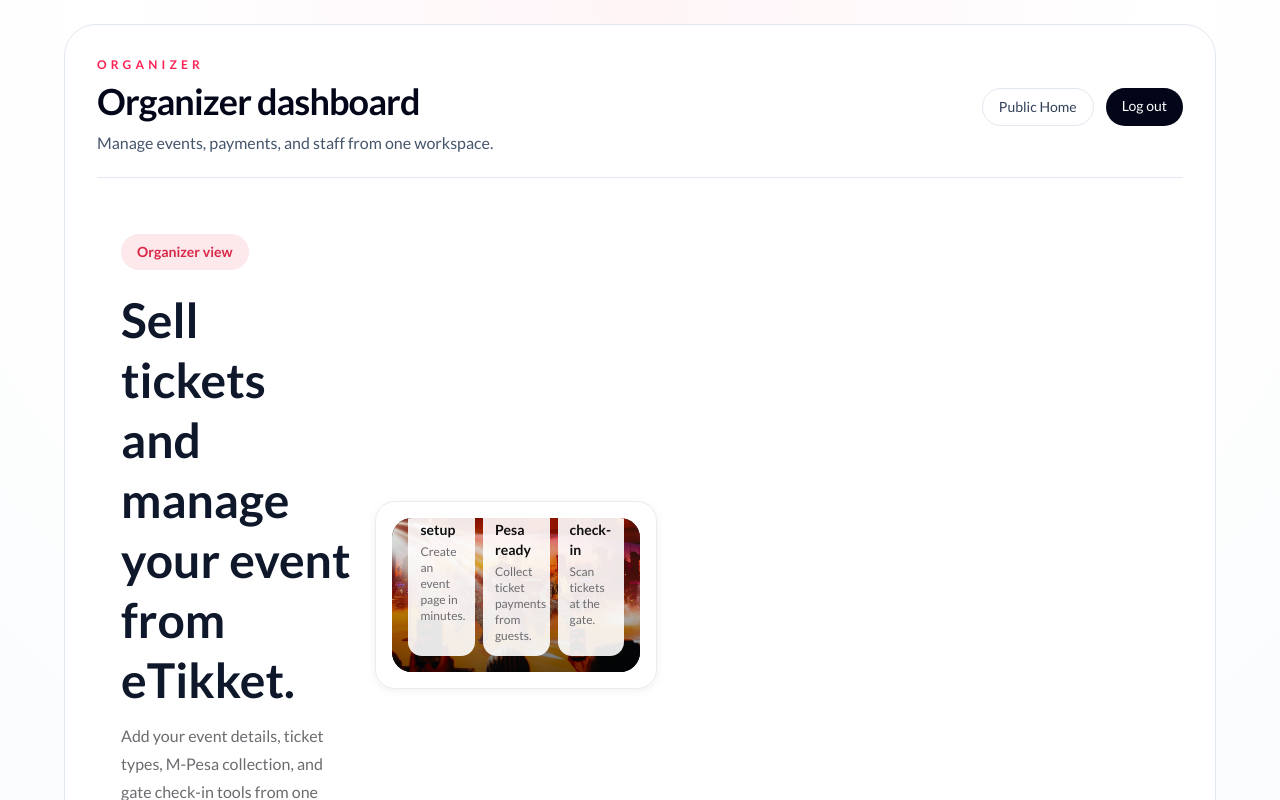
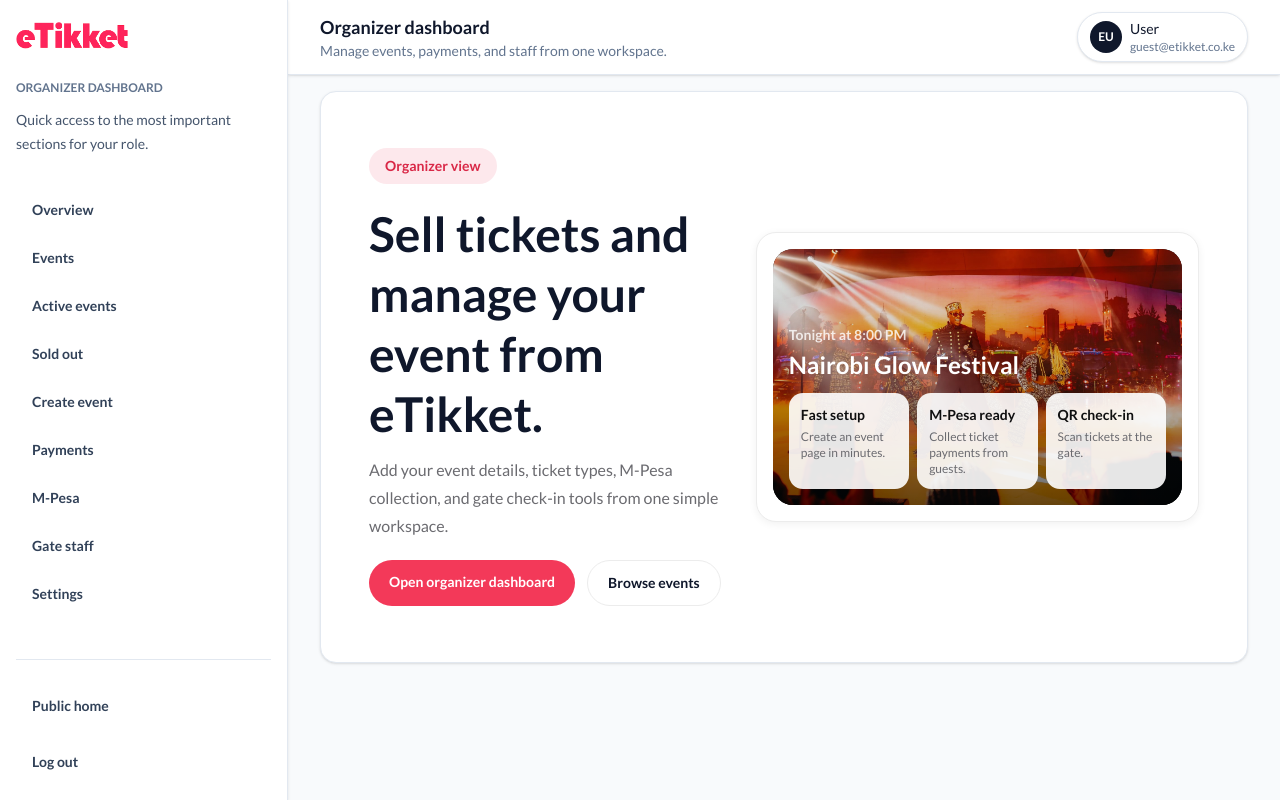
Before and after one commit to dennismutuku2005/eTikket, a Next.js app: page /organizer in a window 1280 px wide. Shown: the top 800 px of the page. Built offline with nearby package versions, Linux system fonts and the light colour scheme.

Commit message:
update: refined app-shell.jsx functionality

```diff
--- a/components/app-shell.jsx
+++ b/components/app-shell.jsx
@@ -1,41 +1,160 @@
+"use client";
+
+import { useEffect, useState } from "react";
+import Image from "next/image";
 import Link from "next/link";
+import { getClientSession } from "@/lib/client-auth";
+
+const navItems = {
+  Admin: [
+    { label: "Overview", href: "/admin/home" },
+    { label: "Organizer approvals", href: "/admin/home" },
+    { label: "Platform settings", href: "/admin/home" },
+  ],
+  Organizer: [
+    { label: "Overview", href: "/organizer/home" },
+    { label: "Events", href: "/organizer/events" },
+    { label: "Active events", href: "/organizer/events/active" },
+    { label: "Sold out", href: "/organizer/events/soldout" },
+    { label: "Create event", href: "/organizer/events/createnew" },
+    { label: "Payments", href: "/organizer/payments" },
+    { label: "M-Pesa", href: "/organizer/payments/mpesa" },
+    { label: "Gate staff", href: "/organizer/staff" },
+    { label: "Settings", href: "/organizer/settings" },
+  ],
+  User: [
+    { label: "Dashboard", href: "/user/home" },
+    { label: "Ticket payments", href: "/payment" },
+    { label: "Browse events", href: "/events" },
+  ],
+};
 
 export default function AppShell({ role, title, subtitle, children }) {
+  const [menuOpen, setMenuOpen] = useState(false);
+  const [session, setSession] = useState(null);
+  const menu = navItems[role] ?? [];
+
+  useEffect(() => {
+    setSession(getClientSession());
+  }, []);
+
+  const avatarInitials = session?.name
+    ? session.name
+        .split(" ")
+        .map((part) => part[0])
+        .join("")
+        .slice(0, 2)
+    : "EU";
+
   return (
-    <main className="min-h-screen bg-[radial-gradient(circle_at_top,#fff5f7_0%,#ffffff_42%,#f8fafc_100%)] px-6 py-6 text-slate-900 sm:px-10 lg:px-16">
-      <div className="mx-auto flex min-h-[calc(100vh-3rem)] w-full max-w-6xl flex-col gap-6 rounded-4xl border border-slate-200 bg-white p-5 sm:p-8">
-        <header className="flex flex-col gap-4 border-b border-slate-200 pb-5 sm:flex-row sm:items-center sm:justify-between">
-          <div>
-            <p className="text-xs font-semibold uppercase tracking-[0.35em] text-rose-500">
-              {role}
-            </p>
-            <h1 className="mt-2 text-3xl font-semibold tracking-tight text-slate-950 sm:text-4xl">
-              {title}
-            </h1>
-            <p className="mt-2 max-w-2xl text-sm leading-7 text-slate-600 sm:text-base">
-              {subtitle}
-            </p>
+    <main className="min-h-screen bg-slate-50 text-slate-900">
+      <aside
+        className={`fixed inset-y-0 left-0 z-50 w-72 border-r border-slate-200 bg-white shadow-sm transform transition duration-300 ease-out ${
+          menuOpen ? "translate-x-0" : "-translate-x-full"
+        } md:translate-x-0`}
+      >
+        <div className="flex min-h-screen flex-col p-4">
+          <div className="flex items-center justify-between gap-4">
+            <div className="relative h-10 w-28">
+              <Image src="/eTikket.png" alt="eTikket logo" fill className="object-contain" />
+            </div>
+            <button
+              type="button"
+              onClick={() => setMenuOpen(false)}
+              className="rounded-full border border-slate-200 bg-slate-100 px-3 py-1 text-xs font-semibold text-slate-700 transition hover:bg-slate-200 md:hidden"
+            >
+              Close
+            </button>
           </div>
 
-          <div className="flex flex-wrap gap-3">
+          <div className="mt-6">
+            <p className="text-xs font-semibold uppercase text-slate-500">{role} dashboard</p>
+            <p className="mt-3 text-sm leading-6 text-slate-600">Quick access to the most important sections for your role.</p>
+          </div>
+
+          <nav className="mt-8 space-y-1">
+            {menu.map((item) => (
+              <Link
+                key={item.href}
+                href={item.href}
+                className="block rounded-2xl px-4 py-3 text-sm font-semibold text-slate-700 transition hover:bg-slate-100 hover:text-slate-950"
+              >
+                {item.label}
+              </Link>
+            ))}
+          </nav>
+
+          <div className="mt-auto border-t border-slate-200 pt-6">
             <Link
-              href="/home"
-              className="rounded-full border border-slate-200 px-4 py-2 text-sm font-medium text-slate-700 transition hover:bg-slate-100"
+              href="/"
+              className="block rounded-2xl px-4 py-3 text-sm font-semibold text-slate-700 transition hover:bg-slate-100"
             >
-              Public Home
+              Public home
             </Link>
             <Link
               href="/logout"
-              className="rounded-full bg-slate-950 px-4 py-2 text-sm font-medium text-white transition hover:bg-slate-800"
+              className="mt-3 block rounded-2xl px-4 py-3 text-sm font-semibold text-slate-700 transition hover:bg-slate-100"
             >
               Log out
             </Link>
           </div>
+        </div>
+      </aside>
+
+      {menuOpen && <div className="fixed inset-0 z-40 bg-slate-900/30 md:hidden" onClick={() => setMenuOpen(false)} />}
+
+      <div className="ml-0 md:ml-72">
+        {/* Simplified header - compact and clean */}
+        <header className="sticky top-0 z-40 border-b border-slate-200 bg-white px-4 py-3 shadow-sm sm:px-6 md:px-8">
+          <div className="flex items-center justify-between">
+            <div className="flex items-center gap-3">
+              <button
+                type="button"
+                onClick={() => setMenuOpen(true)}
+                className="rounded-lg border border-slate-200 bg-white px-3 py-2 text-sm font-medium text-slate-700 hover:bg-slate-50 md:hidden"
+              >
+                ☰ Menu
+              </button>
+
+              {/* Title section - only show on larger screens */}
+              <div className="hidden md:block">
+                <h1 className="text-lg font-semibold text-slate-900">{title}</h1>
+                {subtitle && (
+                  <p className="text-sm text-slate-500 truncate max-w-md">{subtitle}</p>
+                )}
+              </div>
+            </div>
+
+            {/* User profile - compact */}
+            <div className="flex items-center gap-3">
+              <div className="flex items-center gap-2 rounded-full border border-slate-200 bg-white px-3 py-1.5 shadow-sm">
+                <span className="inline-flex h-8 w-8 items-center justify-center rounded-full bg-slate-900 text-xs font-semibold text-white">
+                  {avatarInitials}
+                </span>
+                <div className="hidden sm:block">
+                  <p className="text-sm font-medium text-slate-900">{session?.name || "User"}</p>
+                  <p className="text-xs text-slate-500">{session?.email || "guest@etikket.co.ke"}</p>
+                </div>
+              </div>
+            </div>
+          </div>
+
+          {/* Mobile title - show only on small screens */}
+          <div className="mt-2 block md:hidden">
+            <h1 className="text-base font-semibold text-slate-900">{title}</h1>
+            {subtitle && (
+              <p className="text-xs text-slate-500 truncate">{subtitle}</p>
+            )}
+          </div>
         </header>
 
-        <section className="grid gap-6 lg:grid-cols-[1.1fr_0.9fr]">
-          {children}
-        </section>
+        <div className="min-h-screen bg-slate-50 px-3 py-4 text-slate-900 sm:px-4 md:px-5 lg:px-6 xl:px-8">
+          <div className="mx-auto w-full max-w-none">
+            <div className="rounded-2xl border border-slate-200 bg-white p-6 shadow-sm">
+              <section>{children}</section>
+            </div>
+          </div>
+        </div>
       </div>
     </main>
   );
```
